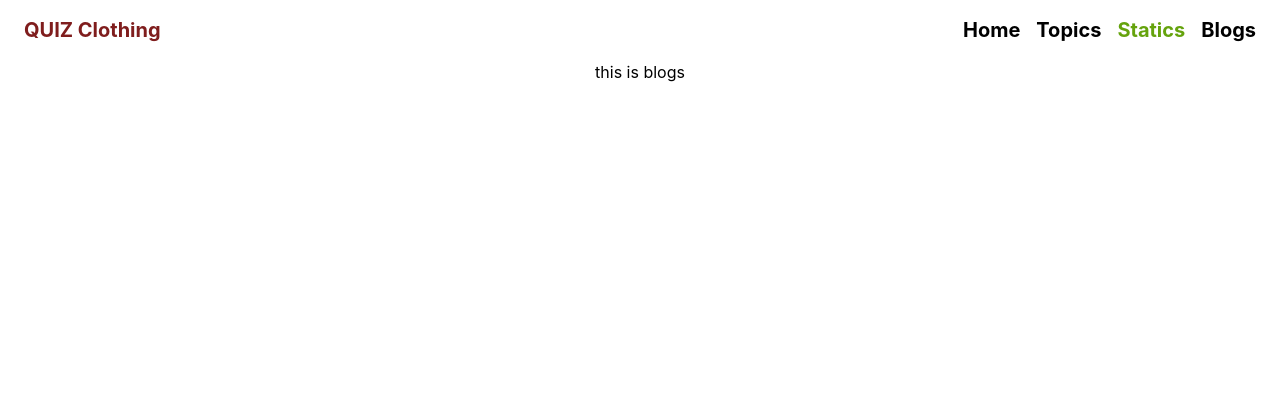
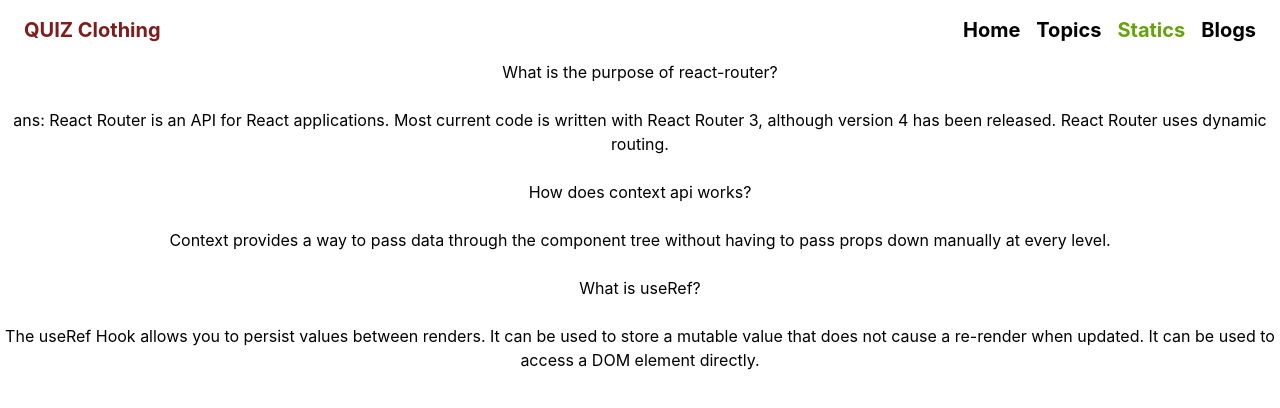
Before and after one commit to tushart681/assignment-9, a React (Create React App) app: page /blogs in a window 1280 px wide. Shown: the top 408 px of the page. Built offline with nearby package versions, Linux system fonts and the light colour scheme.

Commit message:
3rd commit

```diff
--- a/package.json
+++ b/package.json
@@ -10,6 +10,7 @@
     "react-dom": "^18.2.0",
     "react-router-dom": "^6.4.2",
     "react-scripts": "5.0.1",
+    "recharts": "^2.1.15",
     "web-vitals": "^2.1.4"
   },
   "scripts": {
--- a/src/App.js
+++ b/src/App.js
@@ -33,7 +33,9 @@ function App() {
           element: <Quiz></Quiz>
         },
         {
-          path:'/statics', element: <Statics></Statics>
+          path:'/statics',
+          loader: () => fetch('https://openapi.programming-hero.com/api/quiz'),
+          element: <Statics></Statics>
         },
         {
           path:'/blogs', element: <Blogs></Blogs>
@@ -43,6 +45,10 @@ function App() {
     {
       path:'/',
       element:<Header></Header>
+    },
+    {
+      path:'*',
+      element: <h1>Please go to currect route</h1>
     }
   ])
   return (
--- a/src/components/blogs/Blogs.js
+++ b/src/components/blogs/Blogs.js
@@ -3,7 +3,18 @@ import React from 'react';
 const Blogs = () => {
     return (
         <div>
-            <h1>this is blogs</h1>
+            <h1>What is the purpose of react-router?</h1>
+            <br />
+            <p>ans: React Router is an API for React applications. Most current code is written with React Router 3, although version 4 has been released. React Router uses dynamic routing.</p>
+            <br />
+            <h1>How does context api works?</h1>
+            <br />
+            <p>Context provides a way to pass data through the component tree without having to pass props down manually at every level.</p>
+            <br />
+            <h1>What is useRef?</h1>
+            <br />
+            <p>The useRef Hook allows you to persist values between renders. It can be used to store a mutable value that does not cause a re-render when updated. It can be used to access a DOM element directly.</p>
+
         </div>
     );
 };
--- a/src/components/home/Home.js
+++ b/src/components/home/Home.js
@@ -13,7 +13,7 @@ const Home = () => {
            <img className='h-64 w-64' src={image} alt="" />
            <p>quiz, a contest in which participants test what they know by answering questions on one or more topics.</p>
            </div>
-           <div className='grid grid-cols-4 gap-4 '>
+           <div className='grid grid-cols-4 gap-4 md:grid-cols-2 sm:grid-cols-1 '>
            {
             data.map(quizCard => <Cart key={quizCard.id} quizCard={quizCard}></Cart>)
            }
--- a/src/components/quiz/Quiz.js
+++ b/src/components/quiz/Quiz.js
@@ -12,7 +12,7 @@ const Quiz = () => {
     return (
         <div>
             <h1>currect ans is: {ans}</h1>
-            <div className=' justify-center items-center mt-8'>
+            <div className=' justify-center items-center mt-8 grid grid-cols-4 md:grid-cols-2 sm:grid-cols-1'>
             {
                 questions.map(quizes => <QuizTest key={quizes.id} questions={quizes} ans={ans} setAns={setAns}></QuizTest>)
             }
--- a/src/components/quiz/quizTesr/QuizTest.js
+++ b/src/components/quiz/quizTesr/QuizTest.js
@@ -6,8 +6,11 @@ const QuizTest = ({questions, ans, setAns}) => {
     const [rightAns, setRightAns] = useState(false)
     const handleAns = button => {
         if(button === correctAnswer){
-            console.log('currect ans')
             setRightAns(true)
+            alert('your ans is right')
+        }
+        else{
+            alert('your ans is wrong')
         }
     }
     useEffect(()=>{
--- a/src/components/statics/Statics.js
+++ b/src/components/statics/Statics.js
@@ -1,9 +1,12 @@
-import React from 'react';
+import { useLoaderData } from 'react-router-dom';
+import Structure from './Structure';
 
 const Statics = () => {
+    const {data} = useLoaderData()
+    console.log(data);
     return (
         <div>
-            <h1>this is Statics</h1>
+            <Structure data={data}/>
         </div>
     );
 };
--- /dev/null
+++ b/src/components/statics/Structure.js
@@ -0,0 +1,19 @@
+import React from 'react';
+import { LineChart, Line, XAxis, YAxis, CartesianGrid, Tooltip, Legend, ResponsiveContainer } from 'recharts';
+
+const Structure = ({ data }) => {
+
+    return (
+        <div className='w-11/12 mx-auto'>
+            <p>Statistic</p>
+            <LineChart width={500} height={300} data={data}>
+            <Line type="monotone" dataKey="total" stroke="#82ca9d" />
+            <XAxis dataKey="name" />
+            <YAxis />
+            <Tooltip></Tooltip>
+            </LineChart>
+        </div>
+    );
+};
+
+export default Structure;
```
Also changed, not shown: 1 other file (tests, documents, lock files or other folders).
